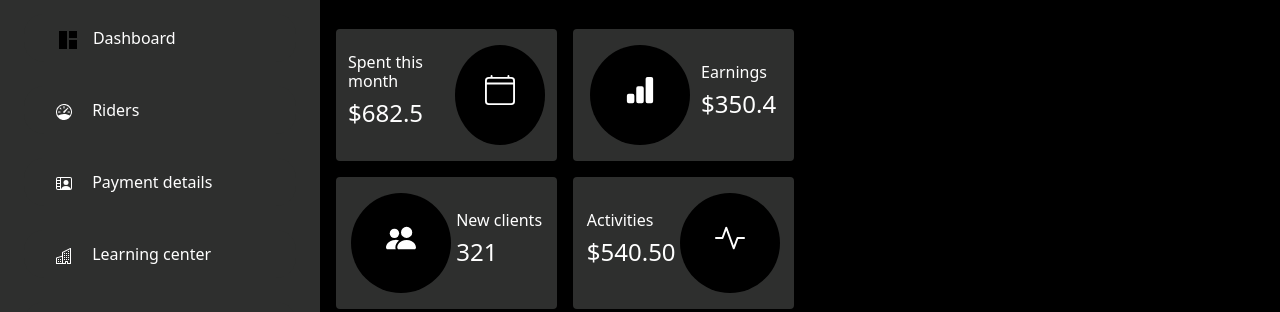
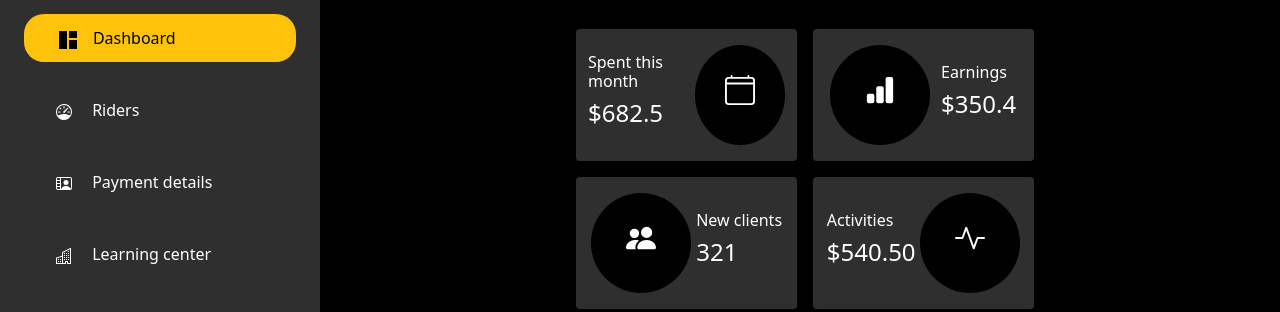
Before and after one commit to Victor-udenna/my-taxi-dashboard, a plain HTML site: page index.html in a window 1280 px wide. Shown: the part 130-442 px from the top of the page. Drawn offline with nearby package versions, Linux system fonts and the light colour scheme; a web font is replaced by a local one.

Commit message:
edited style.css

```diff
--- a/index.html
+++ b/index.html
@@ -129,7 +129,7 @@
         <section class="pe-3" id="main-content">
 
 
-            <nav class="d-flex  justify-content-between  align-items-center text-light ps-3 pe-1 mt-4">
+            <nav class="d-flex  justify-content-between align-items-center text-light ps-3 pe-1 mt-4">
 
                 <div class="header-text" style="font-size: 23px;">
                     <p>
@@ -159,7 +159,7 @@
 
 
 
-            <section class=" row text-light">
+            <section class=" row text-light justify-content-evenly align-items-end">
 
 
 
--- a/style.css
+++ b/style.css
@@ -8,6 +8,7 @@ main {
     box-sizing: border-box;
     background-color: black;
     margin-bottom: 0;
+    min-width: 1024px;
 
 }
 
@@ -91,10 +92,10 @@ label {
     cursor: pointer;
 }
 
-/* .btn-active{
+.btn-active{
     background: #FFC30B;
     color: black;
-}  */
+}
 
 
 .btn-sidebar:hover{
```
